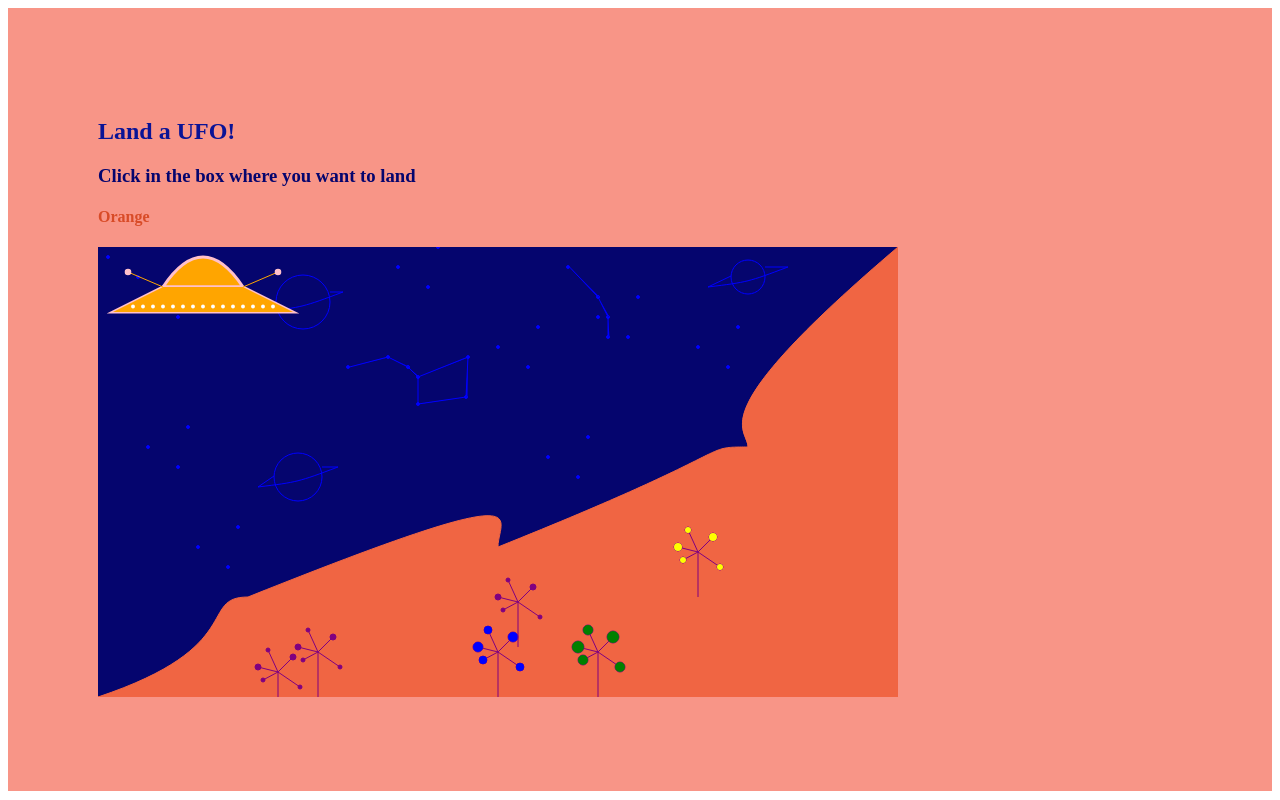
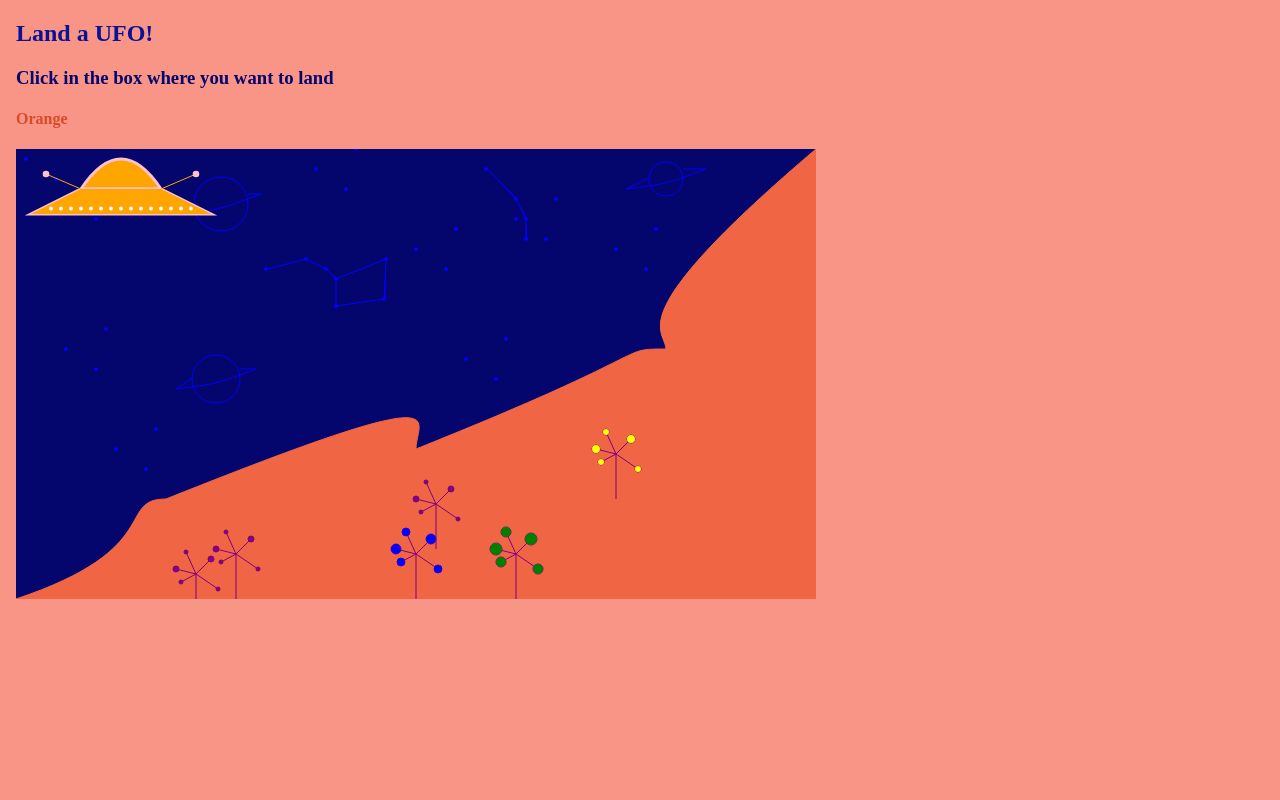
Before and after one commit to SarahJoniPower/UFO-animation, a React app: page / in a window 1280 px wide. Built offline with nearby package versions, Linux system fonts and the light colour scheme; the HTML template or start-up script is replaced by a standard one.

Commit message:
css editing

```diff
--- a/src/app.css
+++ b/src/app.css
@@ -1,7 +1,5 @@
-div {
+body {
   background: rgb(248, 149, 135);
-  margin: auto;
-  padding: 90px;
 }
 
 h2 {
--- a/src/app.jsx
+++ b/src/app.jsx
@@ -3,10 +3,10 @@ import { UFO } from "./ufo"
 import "./app.css"
 
 export const App = () => {
-    return <div>
+    return <body>
         <h2> Land a UFO! </h2>
         <h3> Click in the box where you want to land </h3>
         <h4> Orange </h4>
         <UFO xAxis={205} yAxis={265} />
-    </div>
+    </body>
 }
```
